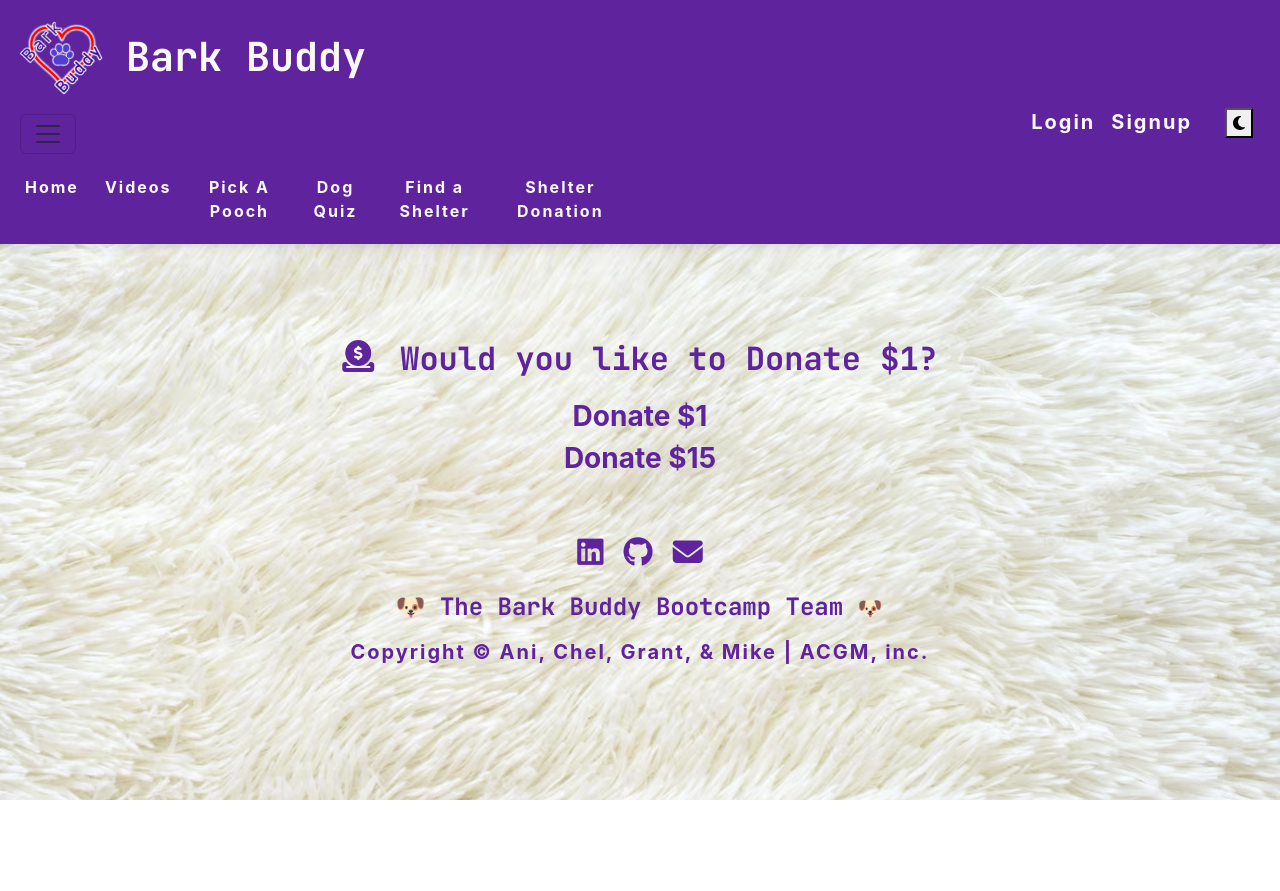
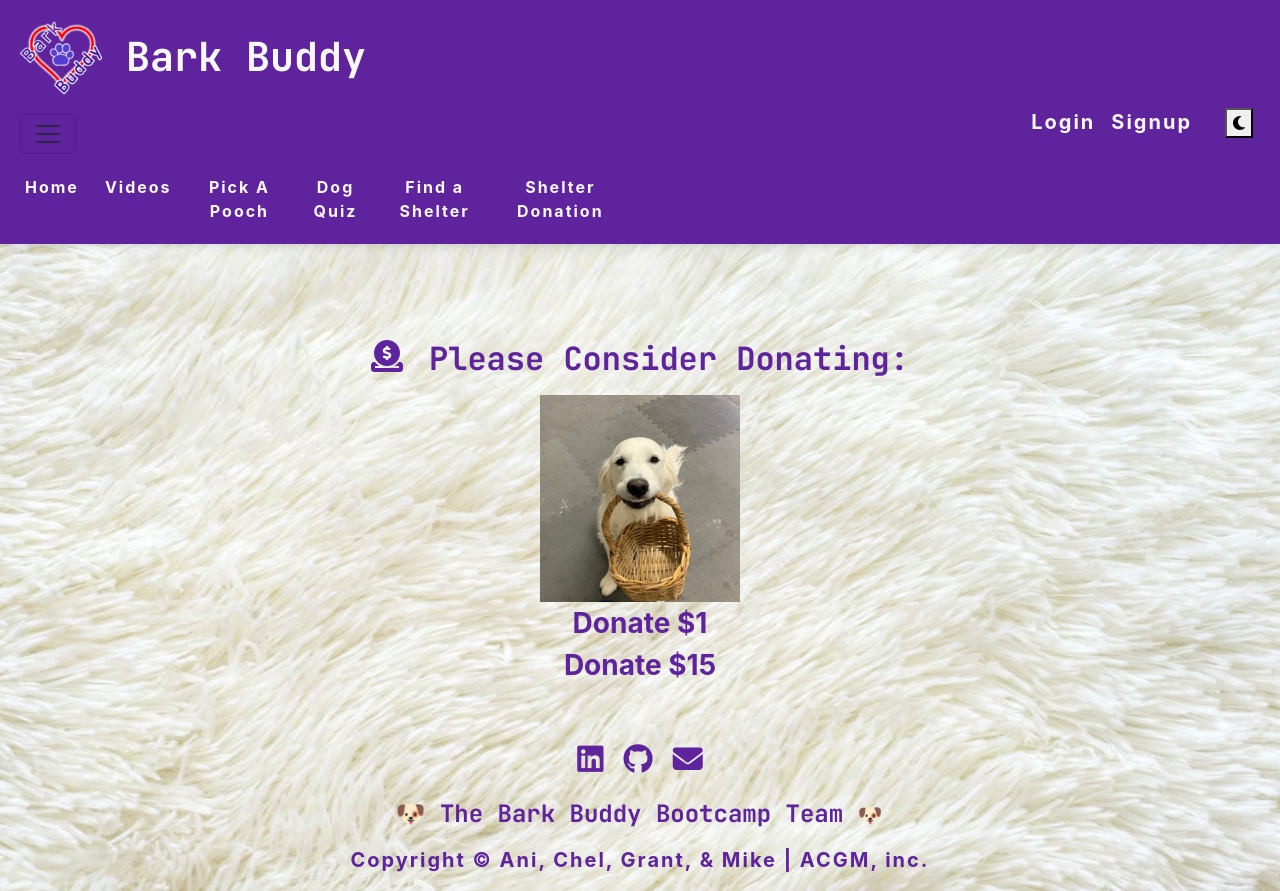
Before and after one commit to 123sites/bark-buddy, a React (Create React App) app in the folder client/: page /donation in a window 1280 px wide. Before the commit the page ends 800 px from the top, so only its background shows below. Built offline with nearby package versions, Linux system fonts and the light colour scheme.

Commit message:
Imported Dobby.png, saving work on donations page

```diff
--- a/client/src/components/Payments/Stripe.js
+++ b/client/src/components/Payments/Stripe.js
@@ -1,14 +1,27 @@
 import React from "react";
 import "../../assets/style.css";
+import Dobby from "../../images/Dobby.png";
 
 const stripe = () => {
   return (
     <div className="container-fluid">
       <div className="row m-5">
+
         <h2 className="donate-title mt-5 mb-3 fw-bolder fs-2">
           <i class="fa-solid fa-circle-dollar-to-slot mr-5"></i>
-          Would you like to Donate $1?
+          Please Consider Donating:
         </h2>
+        <div
+        style={{
+          display: "flex",
+          justifyContent: "center",
+          alignItems: "center,"
+        }}>
+          <img src={Dobby}
+          alt="Beautiful Golden Retriever"
+          style={{width: "200px", height: "auto"}}
+          />
+        </div>
         <div>
           <a
             href="https://buy.stripe.com/test_6oEg1m8Ly2ES81y288"
@@ -27,6 +40,7 @@ const stripe = () => {
         </div>
       </div>
     </div>
+
   );
 };
 
```
Also changed, not shown: client/src/images/Dobby.png (added).
